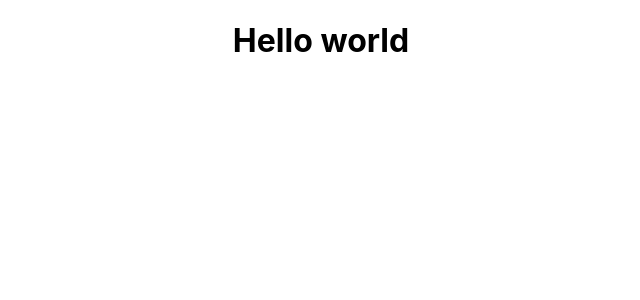
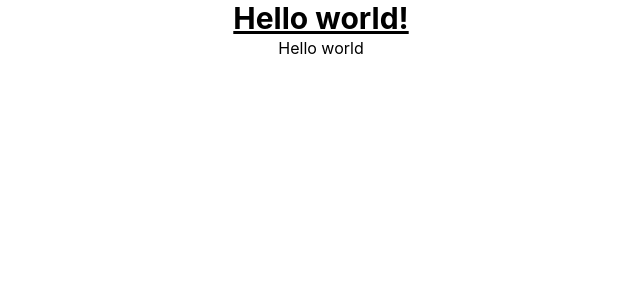
Before and after one commit to noradodev/ReactProject, a React (Create React App) app: page / in a window 1280 px wide. Shown: the top 300 px of the page, without its empty margins (319-959 px from the left). Built offline with nearby package versions, Linux system fonts and the light colour scheme.

Commit message:
second commit

```diff
--- a/package.json
+++ b/package.json
@@ -34,5 +34,8 @@
       "last 1 firefox version",
       "last 1 safari version"
     ]
+  },
+  "devDependencies": {
+    "tailwindcss": "^3.3.3"
   }
 }
--- a/src/App.js
+++ b/src/App.js
@@ -1,10 +1,14 @@
-import logo from './logo.svg';
-import './App.css';
+import logo from "./logo.svg";
+import NavBar from "./components/Navbar";
+import "./App.css";
 
 function App() {
   return (
     <div className="App">
-  <h1>Hello world</h1>
+      <div>
+        <NavBar />
+      </div>
+      <h1>Hello world</h1>
     </div>
   );
 }
--- /dev/null
+++ b/src/components/Navbar.js
@@ -0,0 +1,8 @@
+function NavBar() {
+  return (
+    <div>
+      <h1 className="text-3xl font-bold underline">Hello world!</h1>
+    </div>
+  );
+}
+export default NavBar;
--- /dev/null
+++ b/tailwind.config.js
@@ -0,0 +1,10 @@
+/** @type {import('tailwindcss').Config} */
+module.exports = {
+  content: [
+    "./src/**/*.{js,jsx,ts,tsx}",
+  ],
+  theme: {
+    extend: {},
+  },
+  plugins: [],
+}
```
Also changed, not shown: src/index.css (+6 -3 lines), 1 other file (tests, documents, lock files or other folders).
